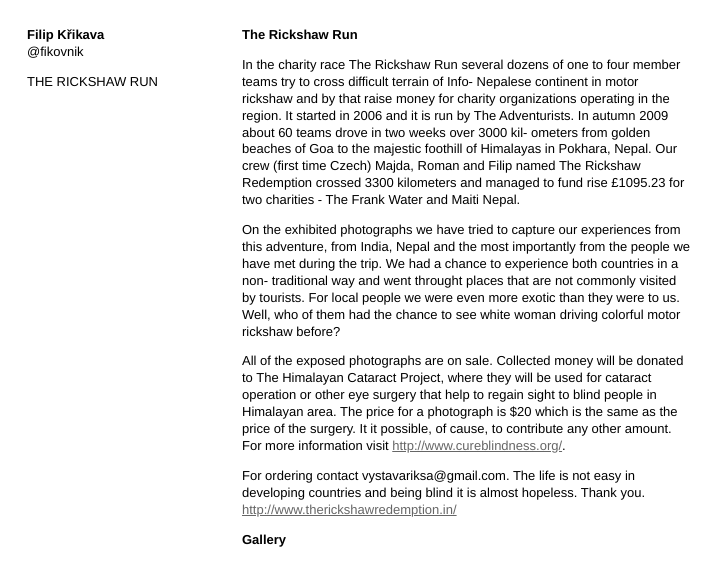
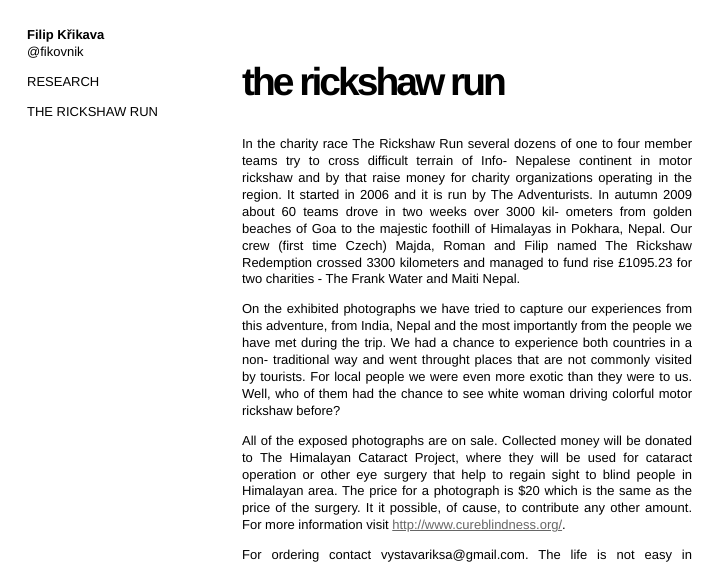
Before and after one commit to fikovnik/fikovnik.github.com, a Jekyll site: the page built from _posts/exhibit/0001-01-01-the-rickshaw-run.md, in a window 1280 px wide and 1400 px high. Shown: the top 564 px of the window, without its empty margins (0-728 px from the left). Built offline with Jekyll 4.4.1, drawn with Linux system fonts in a browser that asks for light colours; some of the changed text lies outside the part shown.

Commit message:
Updated the content - research now in separate page

```diff
--- a/_includes/gallery_item.html
+++ b/_includes/gallery_item.html
@@ -1,6 +1,6 @@
 <div class="gallery">
   <div class="photo">
-    <a href="{{ site.prose.siteurl }}{{ page.imagedir }}/{{ photo.url }}"><img width="{{ photo.width }}px" height="{{ photo.height }}px" src="{{ site.prose.siteurl }}{{ page.imagedir }}/{{ photo.thumbnail }}"/></a>
+    <a href="{{ page.imagedir }}/{{ photo.url }}"><img width="{{ photo.width }}px" height="{{ photo.height }}px" src="{{ page.imagedir }}/{{ photo.thumbnail }}"/></a>
     <div class="label"> {{ photo.label }} </div>
   </div>
 </div>
--- a/_layouts/default.html
+++ b/_layouts/default.html
@@ -57,7 +57,7 @@
 			<div class='container'>
 				<div class='top'><!-- --></div>
 				<!-- text and image -->
-				<p><strong>{{ page.title }}</strong></p>
+				<h1>{{ page.title }}</h1>
 				{{ content }}
 				<!-- end text and image -->
 			</div>
--- a/_posts/exhibit/0001-01-01-the-rickshaw-run.md
+++ b/_posts/exhibit/0001-01-01-the-rickshaw-run.md
@@ -4,8 +4,8 @@
 category: exhibit
 section: projects
 permalink: /projects/the-rickshaw-run/
-title: The Rickshaw Run
-imagedir: images/projects/the-rickshaw-run-2009
+title: the rickshaw run
+imagedir: /images/projects/the-rickshaw-run-2009
 photos:
   - url: TRR-1.jpg
     thumbnail: thumbs/TRR-1.thumbnail.jpg
@@ -236,15 +236,18 @@
 
 For ordering contact vystavariksa@gmail.com. The life is not easy in developing
 countries and being blind it is almost hopeless. Thank you.
-[http://www.therickshawredemption.in/]()
 
-## Gallery
+## ROUTE
+
+<img src="/images/projects/the-rickshaw-run-2009/map.png" alt="Map" style="width: 540px;"/>
+
+## GALLERY
 
 {% for photo in page.photos %}
   {% include gallery_item.html %}
 {% endfor %}
 
-## Acknowledgement
+## ACKNOWLEDGEMENT
 
 For received help we would like to thank to:
 
@@ -261,13 +264,13 @@
 Alena Stavinohová, CZ • Karen Kim, USA • Adela Blattná, CZ • Elena Zedginidze,
 GE • Josef Ledvina, CZ • Petr Nový, CZ • Bas Losekoot, NL
 
-## Partners
-<div style="text-align: center;">
-  <br />
-  <img style="margin: .5em;" src="{{ site.baseurl }}{{ page.imagedir }}/logos/theadventurists.png" title="The Adventurists" />
-  <img style="margin: .5em;" src="{{ site.baseurl }}{{ page.imagedir }}/logos/trr.png" title="The Rickshaw Redemption" />
-  <img style="margin: .5em;" src="{{ site.baseurl }}{{ page.imagedir }}/logos/suricata.png" title="Suricata - travel agency" />
-  <img style="margin: .5em;" src="{{ site.baseurl }}{{ page.imagedir }}/logos/terminal8.png" title="Terminal8" />
-  <img style="margin: .5em;" src="{{ site.baseurl }}{{ page.imagedir }}/logos/2810.png" title="2810 - branding company" />
-  <img style="margin: .5em;" src="{{ site.baseurl }}{{ page.imagedir }}/logos/epson.png" title="EPSON" />
+## PARTNERS
+
+<div>
+  <img style="margin: .5em; border: 0px;" src="{{ page.imagedir }}/logos/theadventurists.png" title="The Adventurists" />
+  <img style="margin: .5em; border: 0px;" src="{{ page.imagedir }}/logos/trr.png" title="The Rickshaw Redemption" />
+  <img style="margin: .5em; border: 0px;" src="{{ page.imagedir }}/logos/suricata.png" title="Suricata - travel agency" />
+  <img style="margin: .5em; border: 0px;" src="{{ page.imagedir }}/logos/terminal8.png" title="Terminal8" />
+  <img style="margin: .5em; border: 0px;" src="{{ page.imagedir }}/logos/2810.png" title="2810 - branding company" />
+  <img style="margin: .5em; border: 0px;" src="{{ page.imagedir }}/logos/epson.png" title="EPSON" />
 </div>
--- a/css/screen.css
+++ b/css/screen.css
@@ -218,11 +218,15 @@
 
 /* headings */
 h1 {
-  font-size: 13px;
   margin-bottom: 1em;
   margin-top: 1em;
   font-weight: bold;
-  width: 550px;
+  /*width: 550px;*/
+  /*font-size: 13px;*/
+  font-size: 300%;
+  letter-spacing: -3px;
+  line-height: 80%;
+  width: 60%;
 }
 
 h2 {
@@ -257,6 +261,7 @@
   width: 450px;
   margin-bottom: 1em;
   /* line-height: 1.3em; */
+  text-align: justify;
 }
 
 /* list styling */
```
Also changed, not shown: _posts/exhibit/0001-01-02-research.md (added, +39 -0 lines), index.md (+3 -23 lines), 1 other file.
